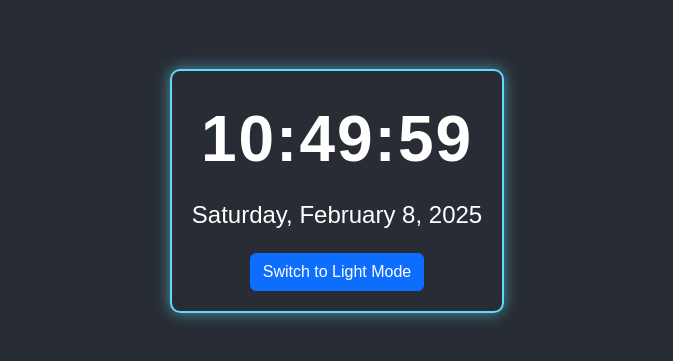
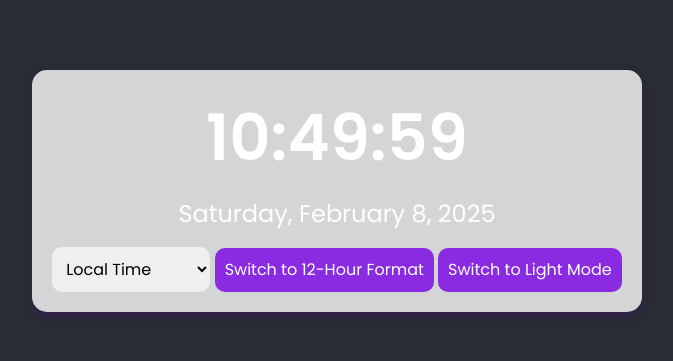
Before and after one commit to Jayy0906/Digital-Clock, a plain HTML site: page index.html in a window 1280 px wide. Shown: the part 209-570 px from the top of the page, without its empty margins (303-976 px from the left). Drawn offline with nearby package versions, Linux system fonts and the light colour scheme.

Commit message:
Updated with some additional features and UI

```diff
--- a/index.html
+++ b/index.html
@@ -4,8 +4,9 @@
 <head>
     <meta charset="UTF-8">
     <meta name="viewport" content="width=device-width, initial-scale=1.0">
-    <title>Digital Clock</title>
+    <title>World Clock</title>
     <link href="https://cdn.jsdelivr.net/npm/bootstrap@5.3.0/dist/css/bootstrap.min.css" rel="stylesheet">
+    <link href="https://fonts.googleapis.com/css2?family=Poppins:wght@300;400;600&display=swap" rel="stylesheet">
     <link rel="stylesheet" href="style.css">
 </head>
 
@@ -13,11 +14,20 @@
     <div class="clock-container">
         <div id="time" class="time">00:00:00</div>
         <div id="date" class="date">January 1, 1970</div>
-        <button id="theme-toggle" class="btn btn-primary theme-toggle">Switch to Light Mode</button>
+
+        <select id="timezone" class="custom-select">
+            <option value="local" selected>Local Time</option>
+            <option value="America/New_York">New York (EST)</option>
+            <option value="Europe/London">London (GMT)</option>
+            <option value="Asia/Tokyo">Tokyo (JST)</option>
+            <option value="Asia/Kolkata">India (IST)</option>
+        </select>
+
+        <button id="format-toggle" class="custom-button">Switch to 12-Hour Format</button>
+        <button id="theme-toggle" class="custom-button">Switch to Light Mode</button>
     </div>
 
     <script type="module" src="script.js"></script>
-
 </body>
 
 </html>
--- a/script.js
+++ b/script.js
@@ -1,40 +1,51 @@
 function updateClock() {
   const now = new Date();
+  const timezone = document.getElementById("timezone").value;
+  const format24Hour = JSON.parse(localStorage.getItem("format24Hour")) ?? true;
 
-  // Format time
-  let hours = now.getHours();
-  let minutes = now.getMinutes();
-  let seconds = now.getSeconds();
+  let options = {
+    hour: "numeric",
+    minute: "numeric",
+    second: "numeric",
+    hour12: !format24Hour,
+    timeZone:
+      timezone === "local"
+        ? Intl.DateTimeFormat().resolvedOptions().timeZone
+        : timezone,
+  };
 
-  // Add leading zero to minutes and seconds
-  hours = hours < 10 ? "0" + hours : hours;
-  minutes = minutes < 10 ? "0" + minutes : minutes;
-  seconds = seconds < 10 ? "0" + seconds : seconds;
-
-  // Update time display
-  const timeString = `${hours}:${minutes}:${seconds}`;
+  let timeString = new Intl.DateTimeFormat(undefined, options).format(now);
   document.getElementById("time").textContent = timeString;
 
-  // Format date
-  const options = {
+  let dateOptions = {
     weekday: "long",
     year: "numeric",
     month: "long",
     day: "numeric",
+    timeZone: options.timeZone,
   };
-  const dateString = now.toLocaleDateString(undefined, options);
-
-  // Update date display
-  document.getElementById("date").textContent = dateString;
+  document.getElementById("date").textContent = new Intl.DateTimeFormat(
+    undefined,
+    dateOptions
+  ).format(now);
 }
 
-// Theme switcher functionality
+// Handle Time Format Toggle
+const formatToggle = document.getElementById("format-toggle");
+formatToggle.addEventListener("click", () => {
+  let currentFormat = JSON.parse(localStorage.getItem("format24Hour")) ?? true;
+  localStorage.setItem("format24Hour", JSON.stringify(!currentFormat));
+  formatToggle.textContent = currentFormat
+    ? "Switch to 24-Hour Format"
+    : "Switch to 12-Hour Format";
+  updateClock();
+});
+
+// Handle Theme Toggle
 const themeToggle = document.getElementById("theme-toggle");
-let isDarkMode = true;
+let isDarkMode = JSON.parse(localStorage.getItem("darkMode")) ?? true;
 
-themeToggle.addEventListener("click", () => {
-  isDarkMode = !isDarkMode;
-
+function applyTheme() {
   if (isDarkMode) {
     document.body.style.backgroundColor = "#282c34";
     document.body.style.color = "white";
@@ -44,8 +55,18 @@ themeToggle.addEventListener("click", () => {
     document.body.style.color = "#282c34";
     themeToggle.textContent = "Switch to Dark Mode";
   }
+}
+
+themeToggle.addEventListener("click", () => {
+  isDarkMode = !isDarkMode;
+  localStorage.setItem("darkMode", JSON.stringify(isDarkMode));
+  applyTheme();
 });
 
-// Initialize clock
+// Handle Timezone Change
+document.getElementById("timezone").addEventListener("change", updateClock);
+
+// Auto Apply User Preferences
+applyTheme();
+updateClock();
 setInterval(updateClock, 1000);
-updateClock();
--- a/style.css
+++ b/style.css
@@ -1,33 +1,42 @@
 body {
+  background-color: #e6e6fa; /* Light Violet */
+  color: #4b0082; /* Indigo */
+  font-family: "Poppins", sans-serif;
   display: flex;
   justify-content: center;
   align-items: center;
   height: 100vh;
-  background-color: #282c34;
-  color: white;
   margin: 0;
-  font-family: "Arial", sans-serif;
 }
-
 .clock-container {
+  background: rgba(255, 255, 255, 0.8);
+  padding: 20px;
+  border-radius: 15px;
   text-align: center;
-  border: 2px solid #61dafb;
-  padding: 20px;
-  border-radius: 10px;
-  box-shadow: 0 0 15px rgba(97, 218, 251, 0.6);
+  box-shadow: 0 4px 10px rgba(75, 0, 130, 0.3);
 }
-
 .time {
   font-size: 4rem;
   font-weight: bold;
-  letter-spacing: 2px;
 }
-
 .date {
   font-size: 1.5rem;
   margin-top: 10px;
 }
-
-.theme-toggle {
-  margin-top: 20px;
+.custom-select,
+.custom-button {
+  margin-top: 15px;
+  padding: 10px;
+  border-radius: 10px;
+  border: none;
+  cursor: pointer;
+  font-size: 1rem;
 }
+.custom-button {
+  background-color: #8a2be2; /* Blue Violet */
+  color: white;
+  transition: 0.3s;
+}
+.custom-button:hover {
+  background-color: #6a1b9a; /* Darker Violet */
+}
```
